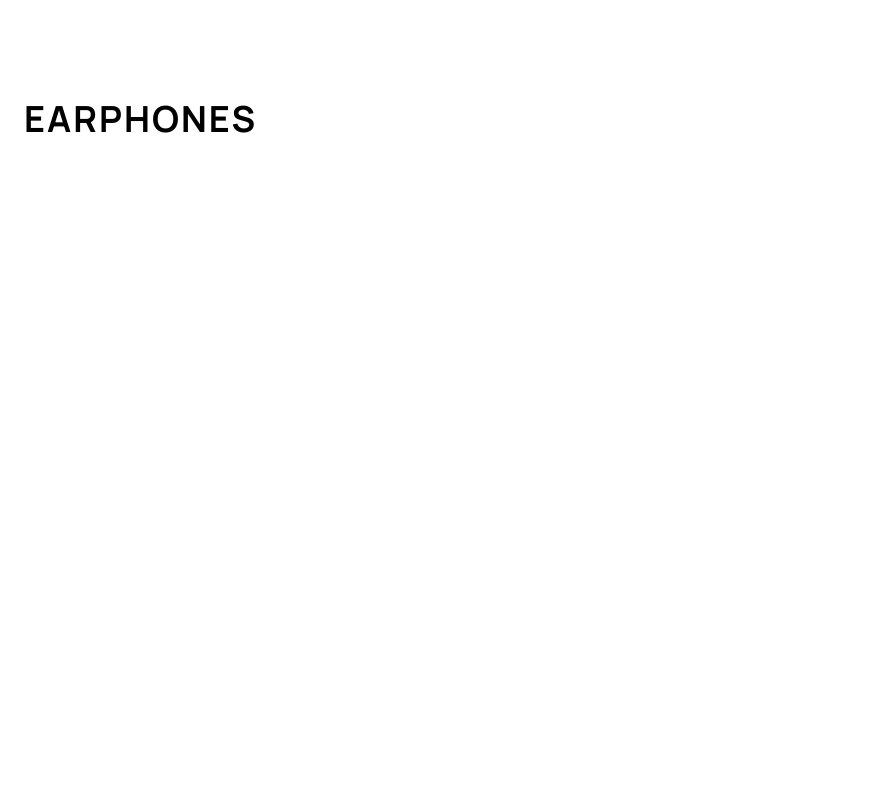
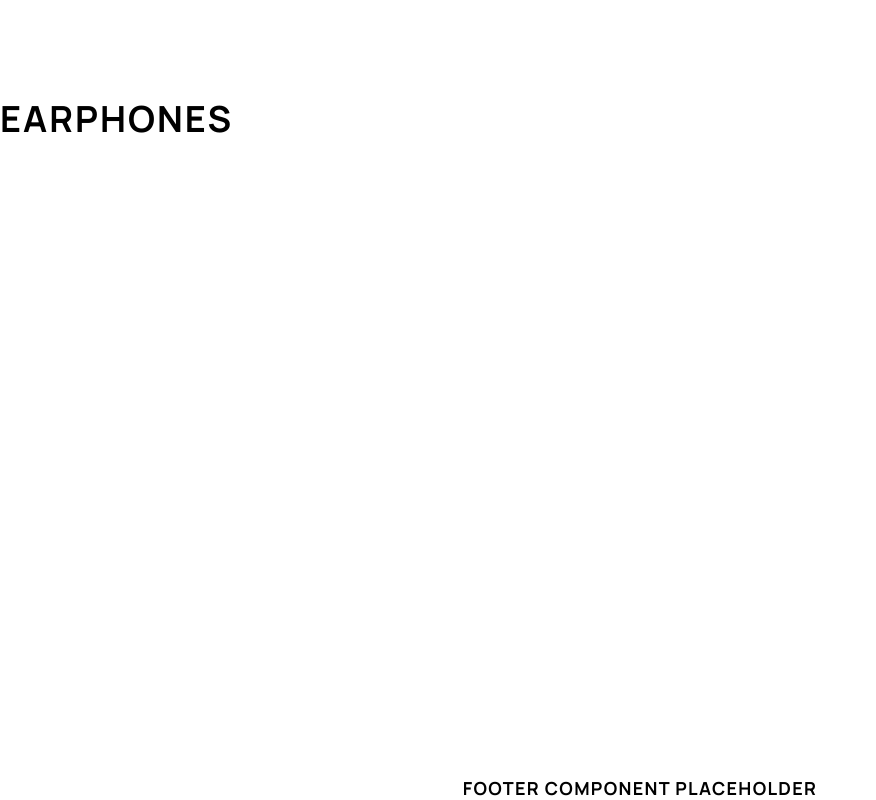
Before and after one commit to Patrick-Dolan/audiophile-ecommerce-website, a React (Vite) app: page /audiophile-ecommerce-website/category/earphones in a window 1280 px wide. Shown: the whole page, without its empty margins (0-876 px from the left). Built offline with nearby package versions, Linux system fonts and the light colour scheme.

Commit message:
add Footer placeholder and set up basic page layout

```diff
--- a/src/App.jsx
+++ b/src/App.jsx
@@ -1,13 +1,14 @@
 import { Routes, Route } from "react-router-dom";
 import Navbar from "./components/navigation/Navbar";
+import Footer from "./components/shared/Footer";
 
 function App() {
   return (
-    <>
+    <div className="flex flex-col min-h-screen">
       <header>
         <Navbar />
       </header>
-      <main className="mx-6">
+      <main className="flex-grow overflow-auto">
         <Routes>
           <Route path="/audiophile-ecommerce-website/" element={<h1>Home</h1>} />
           <Route path="/audiophile-ecommerce-website/category/headphones" element={<h1>headphones</h1>} />
@@ -17,7 +18,10 @@ function App() {
           <Route path="*" element={<h1>Not Found</h1>} />
         </Routes>
       </main>
-    </>
+      <footer>
+        <Footer />
+      </footer>
+    </div>
   );
 }
 
--- /dev/null
+++ b/src/components/shared/Footer.jsx
@@ -0,0 +1,7 @@
+function Footer() {
+  return (
+    <h6 className="text-center">Footer component placeholder</h6>
+  )
+}
+
+export default Footer
```
